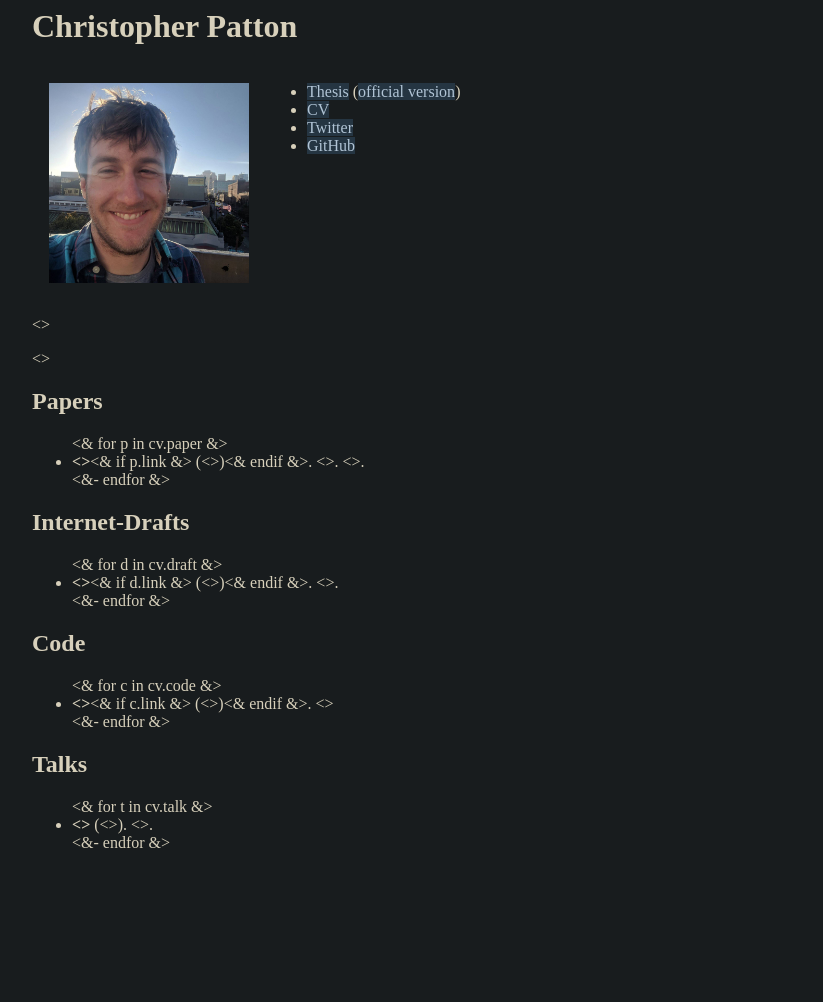
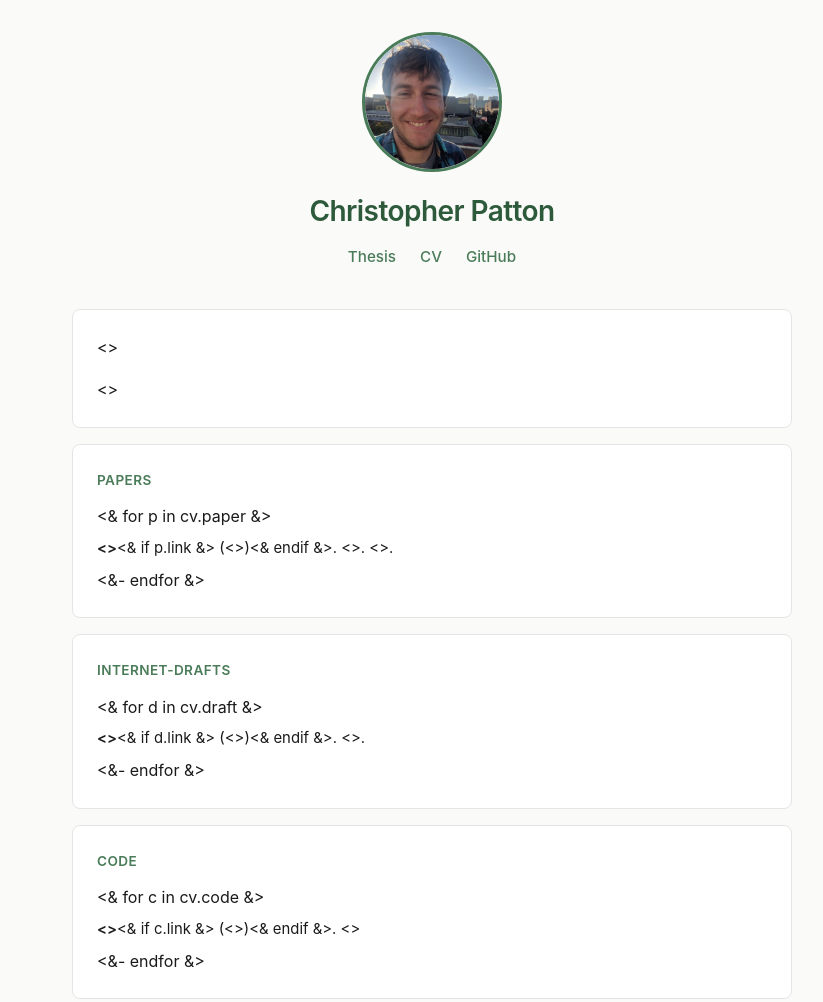
Before and after one commit to cjpatton/net, a plain HTML site: page t.index.html in a window 1280 px wide. Shown: the top 1002 px of the page, without its empty margins (208-1031 px from the left). Before the commit the page ends 868 px from the top, so only its background shows below. Drawn offline with Linux system fonts and the light colour scheme.

Commit message:
Vibe code new templates

```diff
--- a/t.index.html
+++ b/t.index.html
@@ -1,100 +1,196 @@
-<html>
+<html lang="en">
   <head>
+    <meta charset="utf-8">
+    <meta name="viewport" content="width=device-width, initial-scale=1">
+    <title>Christopher Patton</title>
     <style>
-      div.main {
-        max-width:800px;
-        margin: auto;
+      * {
+        margin: 0;
+        padding: 0;
+        box-sizing: border-box;
       }
 
-      /* unvisited link */
-      a:link {
-        color: #b1c4d5;
-        text-decoration: none;
-        background-color: #253542;
+      :root {
+        --green: #4a7c59;
+        --green-light: #e8f0ea;
+        --green-dark: #2d5a3a;
+        --bg: #fafaf9;
+        --card-bg: #ffffff;
+        --text: #1a1a1a;
+        --text-muted: #5a5a5a;
+        --border: #e5e5e5;
       }
 
-      /* visited link */
-      a:visited {
-        color: #b1c4d5;
-        text-decoration: none;
-        background-color: #253542;
+      body {
+        font-family: -apple-system, BlinkMacSystemFont, "Segoe UI", Roboto, Helvetica, Arial, sans-serif;
+        background: var(--bg);
+        color: var(--text);
+        line-height: 1.65;
+        padding: 2rem 1rem;
       }
 
-      /* mouse over link */
-      a:hover {
-        color: #b1c4d5;
-        text-decoration: none;
-        background-color: #60788c;
+      .main {
+        max-width: 720px;
+        margin: 0 auto;
       }
 
-      /* selected link */
+      header {
+        text-align: center;
+        margin-bottom: 2.5rem;
+      }
+
+      header img {
+        width: 140px;
+        height: 140px;
+        border-radius: 50%;
+        object-fit: cover;
+        border: 3px solid var(--green);
+        margin-bottom: 1rem;
+      }
+
+      h1 {
+        font-size: 1.75rem;
+        font-weight: 600;
+        color: var(--green-dark);
+        letter-spacing: -0.02em;
+        margin-bottom: 0.6rem;
+      }
+
+      .links {
+        display: flex;
+        justify-content: center;
+        gap: 1.5rem;
+        flex-wrap: wrap;
+        font-size: 0.95rem;
+      }
+
+      .links a {
+        color: var(--green);
+        text-decoration: none;
+        font-weight: 500;
+      }
+
+      .links a:hover {
+        color: var(--green-dark);
+        text-decoration: underline;
+      }
+
+      section {
+        background: var(--card-bg);
+        border: 1px solid var(--border);
+        border-radius: 8px;
+        padding: 1.5rem;
+        margin-bottom: 1rem;
+      }
+
+      .intro p {
+        margin-bottom: 1rem;
+      }
+
+      .intro p:last-child {
+        margin-bottom: 0;
+      }
+
+      h2 {
+        font-weight: 600;
+        color: var(--green);
+        margin-bottom: 0.75rem;
+        letter-spacing: 0.03em;
+        text-transform: uppercase;
+        font-size: 0.85rem;
+      }
+
+      ul {
+        list-style: none;
+      }
+
+      li {
+        padding: 0.4rem 0;
+        font-size: 0.93rem;
+      }
+
+      li + li {
+        border-top: 1px solid var(--border);
+      }
+
+      a:link, a:visited {
+        color: var(--green);
+        text-decoration: none;
+      }
+
+      a:hover {
+        color: var(--green-dark);
+        text-decoration: underline;
+      }
+
       a:active {
-        color: #b1c4d5;
-        text-decoration: none;
-        background-color: #60788c;
+        color: var(--green-dark);
+      }
+
+      b, strong {
+        font-weight: 600;
+      }
+
+      footer {
+        text-align: center;
+        color: var(--text-muted);
+        font-size: 0.85rem;
+        padding: 1rem 0;
       }
     </style>
   </head>
-  <body bgcolor="#181c1e" text="#d7d0bb">
+  <body>
     <div class="main">
+      <header>
+        <img src="img/head4.jpg" alt="Christopher Patton">
         <h1>Christopher Patton</h1>
-      <table cellspacing="16px">
-        <tr>
-          <td valign="top">
-            <img src="img/head4.jpg" width="200px">
-          </td>
-          <td valign="top">
-            <ul>
-              <li>
+        <div class="links">
           <a href="https://cjpatton.net/thesis.pdf">Thesis</a>
-                (<a
-                href="https://ufdcimages.uflib.ufl.edu/UF/E0/05/66/19/00001/Patton_C.pdf">official version</a>)
-              </li>
-              <li>
           <a href="https://www.cjpatton.net/cv.pdf">CV</a>
-              </li>
-              <li>
-                <a href="https://twitter.com/cjpatton_">Twitter</a>
-              </li>
-              <li>
           <a href="https://github.com/cjpatton">GitHub</a>
-              </li>
-            </ul>
-          </td>
-        </tr>
-      </table>
+        </div>
+      </header>
 
-      <p>
-        <<cv.self.intro>>
-      </p>
+      <section class="intro">
+        <p><<cv.self.intro>></p>
+        <p><<cv.self.history>></p>
+      </section>
 
-      <p>
-        <<cv.self.history>>
-      </p>
-
+      <section>
         <h2>Papers</h2>
         <ul><& for p in cv.paper &>
           <li><b><<p.what>></b><& if p.link &> (<<p.link>>)<& endif &>. <<p.who | ordered>>. <<p.venue>>.</li>
 <&- endfor &>
         </ul>
+      </section>
 
+      <section>
         <h2>Internet-Drafts</h2>
         <ul><& for d in cv.draft &>
-        <li><b><<d.what>></b><& if d.link &> (<<d.link>>)<& endif &>. <<d.who | ordered>>. </li>
+          <li><b><<d.what>></b><& if d.link &> (<<d.link>>)<& endif &>. <<d.who | ordered>>.</li>
 <&- endfor &>
         </ul>
+      </section>
 
+      <section>
         <h2>Code</h2>
         <ul><& for c in cv.code &>
           <li><b><<c.what>></b><& if c.link &> (<<c.link>>)<& endif &>. <<c.desc>></li>
 <&- endfor &>
         </ul>
+      </section>
 
+      <section>
         <h2>Talks</h2>
         <ul><& for t in cv.talk &>
           <li><b><<t.what>></b> (<<t.venue>>). <<t.link>>.</li>
 <&- endfor &>
         </ul>
+      </section>
+
+      <footer>
+        &copy; 2026 Christopher Patton
+      </footer>
     </div>
   </body>
 </html>
```
Also changed, not shown: public/index.html (+152 -56 lines), 2 other files. Lines whose indentation alone changed are shown as unchanged.
